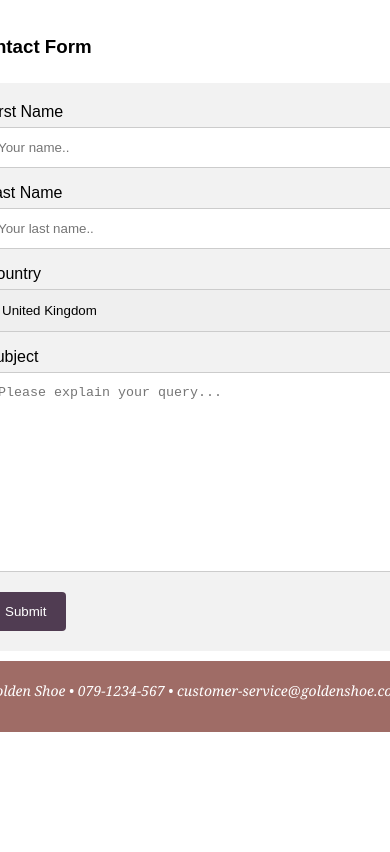
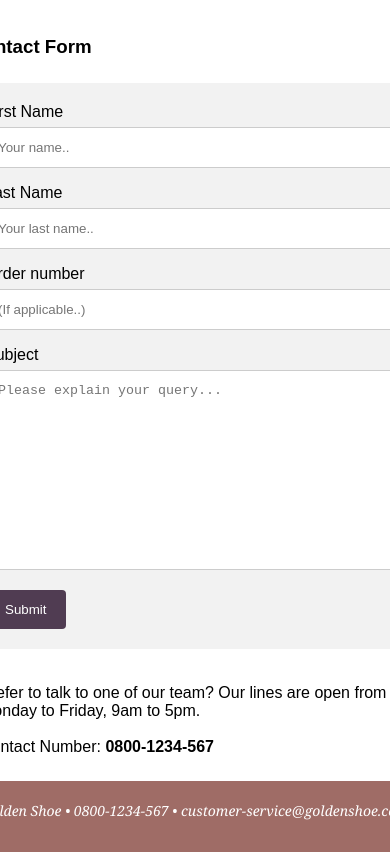
Before and after one commit to atulghandhi/GoldenShoe, a plain HTML site: page HTML/contact-us.html in a window 390 px wide. Shown: the part 166-1018 px from the top of the page. Before the commit the page ends 898 px from the top, so only its background shows below. Drawn offline with Linux system fonts and the light colour scheme.

Commit message:
styling changes to contact-us form, added contact phone number.

```diff
--- a/CSS/contact-us.css
+++ b/CSS/contact-us.css
@@ -43,3 +43,8 @@ input[type=submit]:hover {
     padding: 5px;
     margin: 30px 10px 10px 10px;
 }
+
+#phone-number {
+    padding: 5px;
+    margin: 20px;
+}
--- a/HTML/contact-us.html
+++ b/HTML/contact-us.html
@@ -94,14 +94,8 @@
                 <label for="lname">Last Name</label>
                 <input type="text" id="lname" name="lastname" placeholder="Your last name..">
 
-                <label for="country">Country</label>
-                <select id="country" name="country">
-                    <option value="UK">United Kingdom</option>
-                    <option value="USA">United States</option>
-                    <option value="AUS">Australia</option>
-                    <option value="AUS">Germany</option>
-                    <option value="AUS">France</option>
-                </select>
+                <label for="onumber">Order number</label>
+                <input type="text" id="onumber" name="ordernumber" placeholder="(If applicable..)">
 
                 <label for="subject">Subject</label>
                 <textarea id="subject" name="subject" placeholder="Please explain your query..." style="height:200px"></textarea>
@@ -110,12 +104,17 @@
             </form>
         </div>
 
+        <div id="phone-number">
+            Prefer to talk to one of our team? Our lines are open from Monday to Friday, 9am to 5pm. <br><br>
+            <p>Contact Number: <b>0800-1234-567 </b></p>
+        </div>
+
 
     </div> <!--  end of content  -->
 
     <div class="footer">
         <p>
-            Golden Shoe   &bull;   079-1234-567   &bull;   customer-service@goldenshoe.com <br><br>
+            Golden Shoe   &bull;   0800-1234-567   &bull;   customer-service@goldenshoe.com <br><br>
         </p>
     </div> <!-- End Footer Block -->
 
```
Also changed, not shown: index.html (+1 -1 lines).
